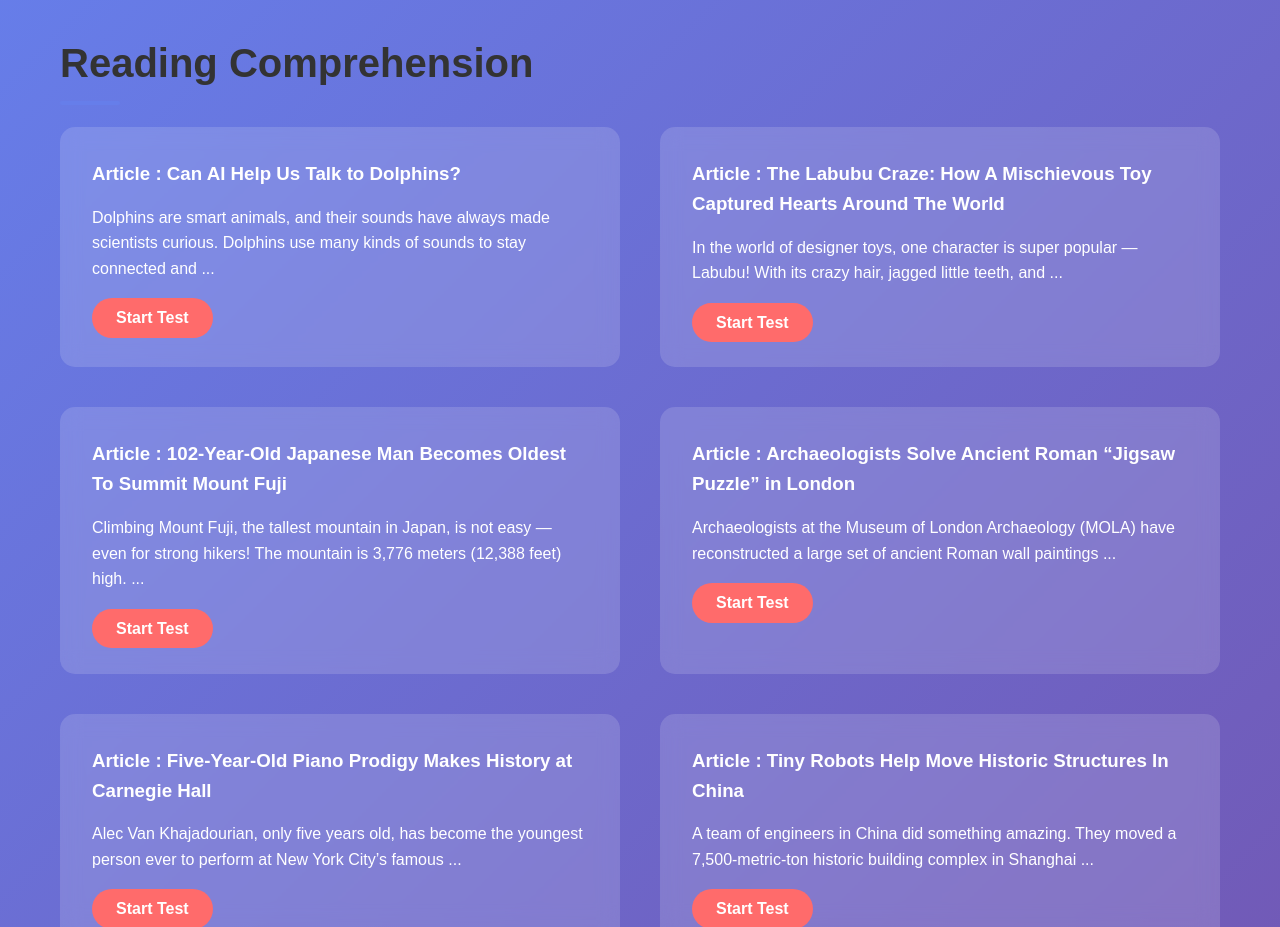
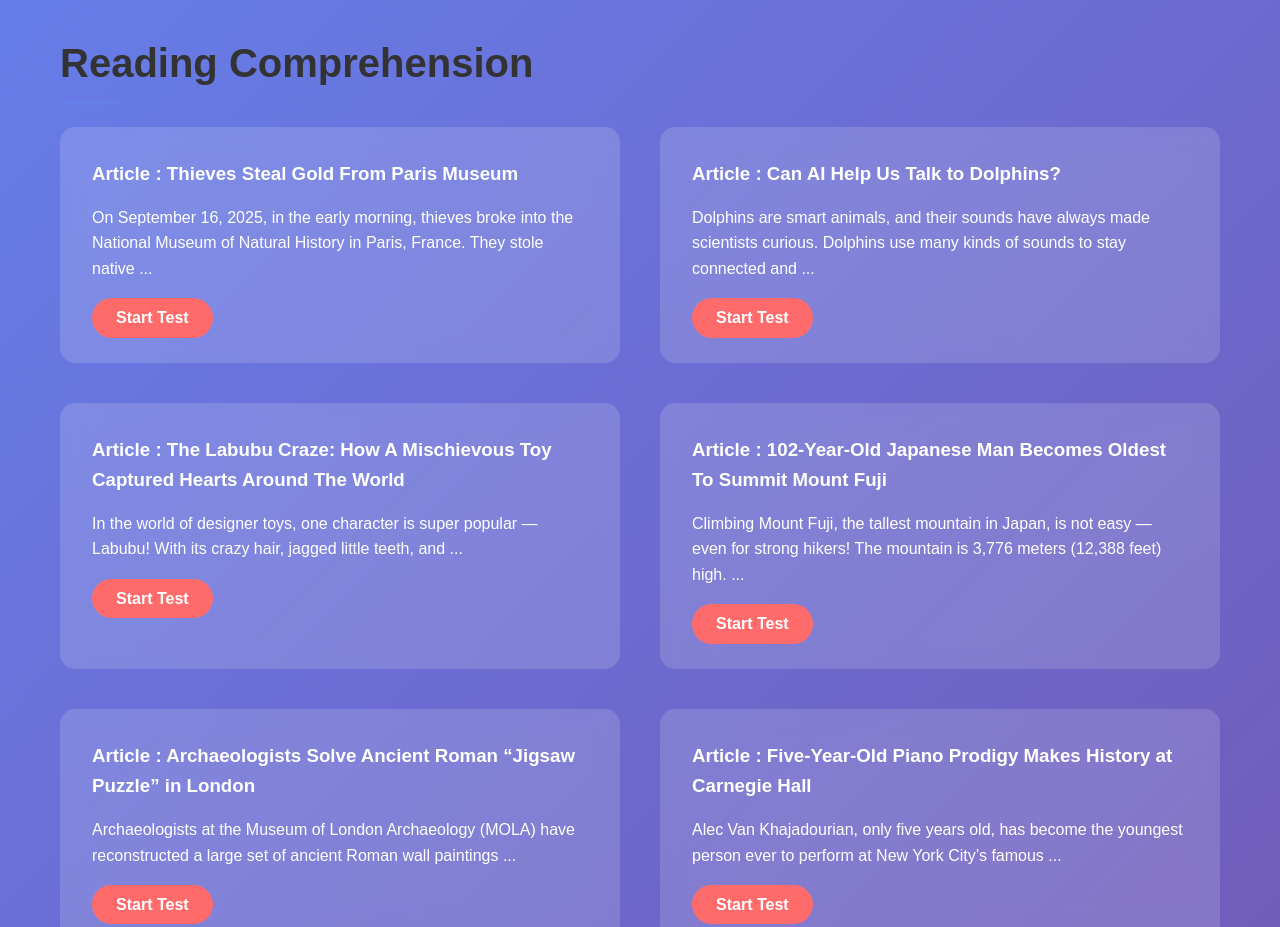
Before and after one commit to Michelle-Cu/MET, a plain HTML site: page index.html in a window 1280 px wide. Shown: the part 1340-2267 px from the top of the page. Drawn offline with Linux system fonts and the light colour scheme.

Commit message:
New article added.

```diff
--- a/index.html
+++ b/index.html
@@ -459,6 +459,12 @@
             <h2 class="section-title">Reading Comprehension</h2>
             <div class="contact-content" style="grid-template-columns: 1fr;">
                 <div style="width:100%; display: grid; grid-template-columns: repeat(auto-fit, minmax(400px, 1fr)); gap: 2.5rem;">
+                    <!-- Article Card 13：Thieves Steal Gold From Paris Museum -->
+                    <div class="contact-form" style="background:rgba(255,255,255,0.15); min-width: 0;">
+                        <h3 style="margin-bottom:1rem;">Article : Thieves Steal Gold From Paris Museum</h3>
+                        <p style="margin-bottom:1.5rem;">On September 16, 2025, in the early morning, thieves broke into the National Museum of Natural History in Paris, France. They stole native ...</p>
+                        <a href="https://michelle-cu.github.io/MET/thieves-steal-gold-from-paris-museum/" target="_blank" class="cta-button" style="width:100%;">Start Test</a>
+                    </div>
                     <!-- Article Card 12：Can AI Help Us Talk to Dolphins? -->
                     <div class="contact-form" style="background:rgba(255,255,255,0.15); min-width: 0;">
                         <h3 style="margin-bottom:1rem;">Article : Can AI Help Us Talk to Dolphins?</h3>
```
